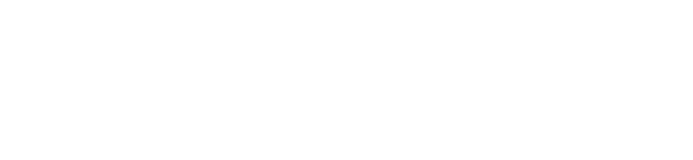
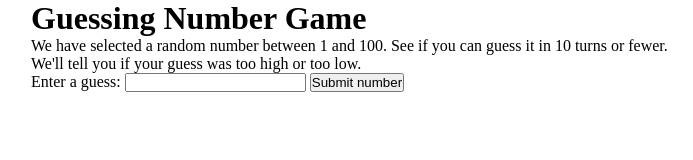
Before and after one commit to 0x9one/Guess-number-game-js, a plain HTML site: page index.html in a window 1280 px wide. Shown: the whole page, without its empty margins (289-982 px from the left). Drawn offline with Linux system fonts and the light colour scheme.

Commit message:
Add css && js file. The include it to the html page (index), write html game form and details and add style to it

```diff
--- a/index.html
+++ b/index.html
@@ -4,9 +4,28 @@
         <meta charset="UTF-8">
         <meta http-equiv="X-UA-Compatible" content="IE=edge">
         <meta name="viewport" content="width=device-width, initial-scale=1.0">
-    <title>Document</title>
+        <title>Guess number game</title>
+        <!-- Include css file -->
+        <link rel="stylesheet" href="style.css" />
     </head>
     <body>
+        <h1>Guessing Number Game</h1>
+        <p>
+            We have selected a random number between 1 and 100. See if you can guess it in 10 turns or fewer.
+             We'll tell you if your guess was too high or too low.
+        </p>
+        <div class="form">
+            <label for="guessField">Enter a guess: </label>
+            <input type="text" id="guessField" class="guessField" />
+            <input type="submit" value="Submit number" class="guessSubmit">
+        </div>
+        <div class="resultParas">
+            <p class="guesses"></p>
+            <p class="lastResult"></p>
+            <p class="lowOrHi"></p>
+        </div>
 
+        <!-- Include js file -->
+        <script src="main.js" defer></script>
     </body>
 </html>
--- /dev/null
+++ b/style.css
@@ -0,0 +1,17 @@
+* {
+    padding: 0;
+    margin: 0;
+    box-sizing: border-box;
+}
+
+body {
+    width: 50%;
+    max-width: 800px;
+    min-width: 400px;
+    margin: 0 auto;
+}
+
+.lastResult {
+    color: white;
+    padding: 3px;
+}
```
Also changed, not shown: main.js (added). Lines whose indentation alone changed are shown as unchanged.
